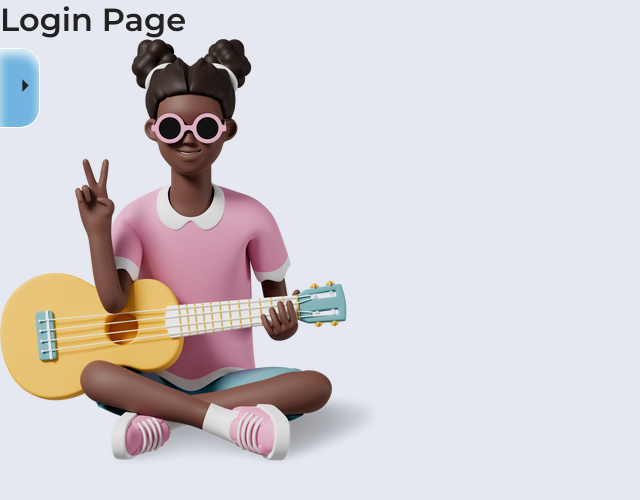
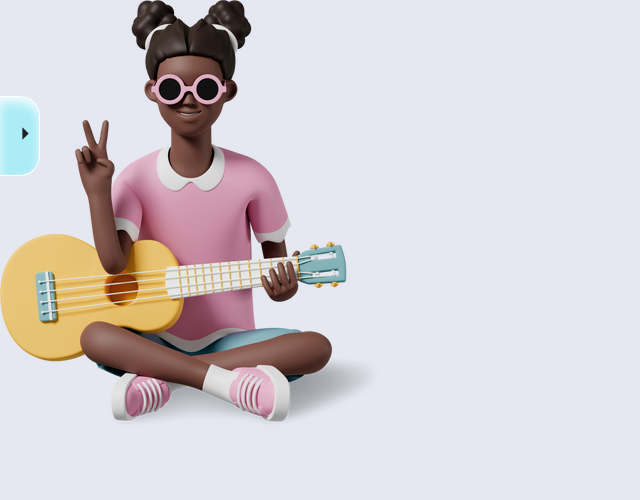
Before and after one commit to mateuscorreiaazevedo/page-auth, a React (Vite) app: page /login in a window 1280 px wide. Shown: the top 500 px of the page, without its empty margins (0-640 px from the left). Built offline with nearby package versions, Linux system fonts and the light colour scheme.

Commit message:
style: adding blur effect and changing side menu color

```diff
--- a/src/components/toggle-menu/index.tsx
+++ b/src/components/toggle-menu/index.tsx
@@ -18,7 +18,7 @@ export const ToggleMenu = () => {
           <S.ButtonBox>
             <SwitchTheme />
             <span>
-              {title === 'light' ? 'light mode' : 'dark mode'}
+              {!title === 'light' ? 'Switch to light mode' : 'Switch to dark mode'}
             </span>
           </S.ButtonBox>
           <S.SocialLink href='https://www.github.com/mateuscorreiaazevedo/page-auth' target='_blank'>
--- a/src/components/toggle-menu/style.ts
+++ b/src/components/toggle-menu/style.ts
@@ -11,14 +11,15 @@ export const MenuContainer = styled.div`
   align-items: center;
   justify-content: space-between;
   padding-left: 5px;
-  top: 3rem;
+  top: 6rem;
   left: 0;
   width: ${({ isOpen }: Props) => isOpen ? '10rem' : '2.5rem'};
   height: 80px;
   border-radius: 0 20px  20px 0;
   border: 1.2px solid #fff;
   border-left: none;
-  background: ${transparentize(0.35, '#3498d8')};
+  background: ${transparentize(0.35, '#8DEEF9')};
+  backdrop-filter: blur(2px);
   transition: 400ms;
   box-shadow: inset 0px 6px 10px rgba(255,255,255, 0.8);
 `
--- a/src/pages/login/index.tsx
+++ b/src/pages/login/index.tsx
@@ -4,7 +4,6 @@ import images from '../../assets/images/imports'
 export const LoginPage = () => {
   return (
     <main>
-      <h1>Login Page</h1>
       <img src={images.peopleOne} alt="pessoa sentada com violão no colo e fazendo sinal de paz e amor" />
     </main>
   )
```
